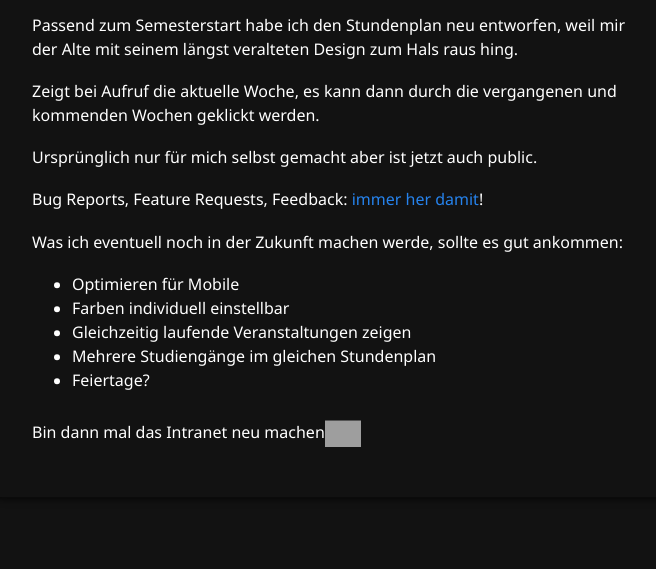
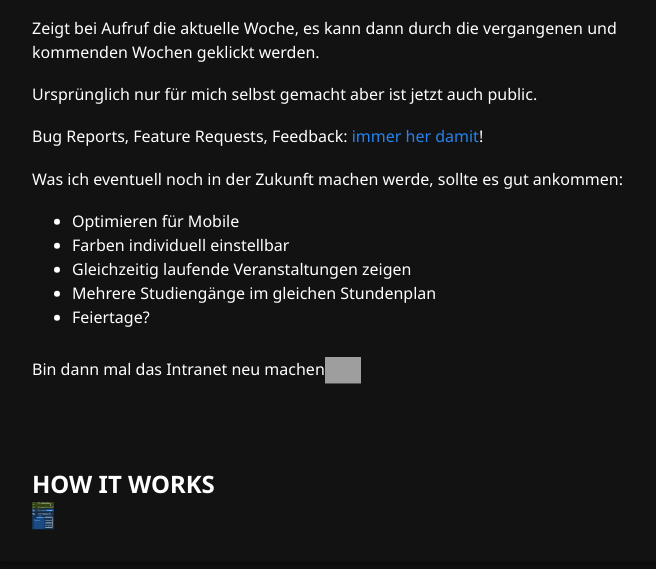
Before and after one commit to qlulezz/hfu-stundenplan, a plain HTML site: page about.html in a window 1280 px wide. Shown: the part 215-784 px from the top of the page, without its empty margins (306-962 px from the left). Drawn offline with Linux system fonts and the light colour scheme; grey boxes are pictures that could not be loaded.

Commit message:
Add 'How It Works' to about page

```diff
--- a/about.html
+++ b/about.html
@@ -66,6 +66,10 @@
                 Bin dann mal das Intranet neu machen <img src="https://i.kym-cdn.com/photos/images/newsfeed/000/925/494/218.png_large" alt="Kappa">
             </p>
         </div>
+        <div>
+            <h2>HOW IT WORKS</h2>
+            <img src="./img/HowItWorks.svg" alt="HowItWorks">
+        </div>
     </div>
 </body>
 
```
Also changed, not shown: img/HowItWorks.svg (added).
